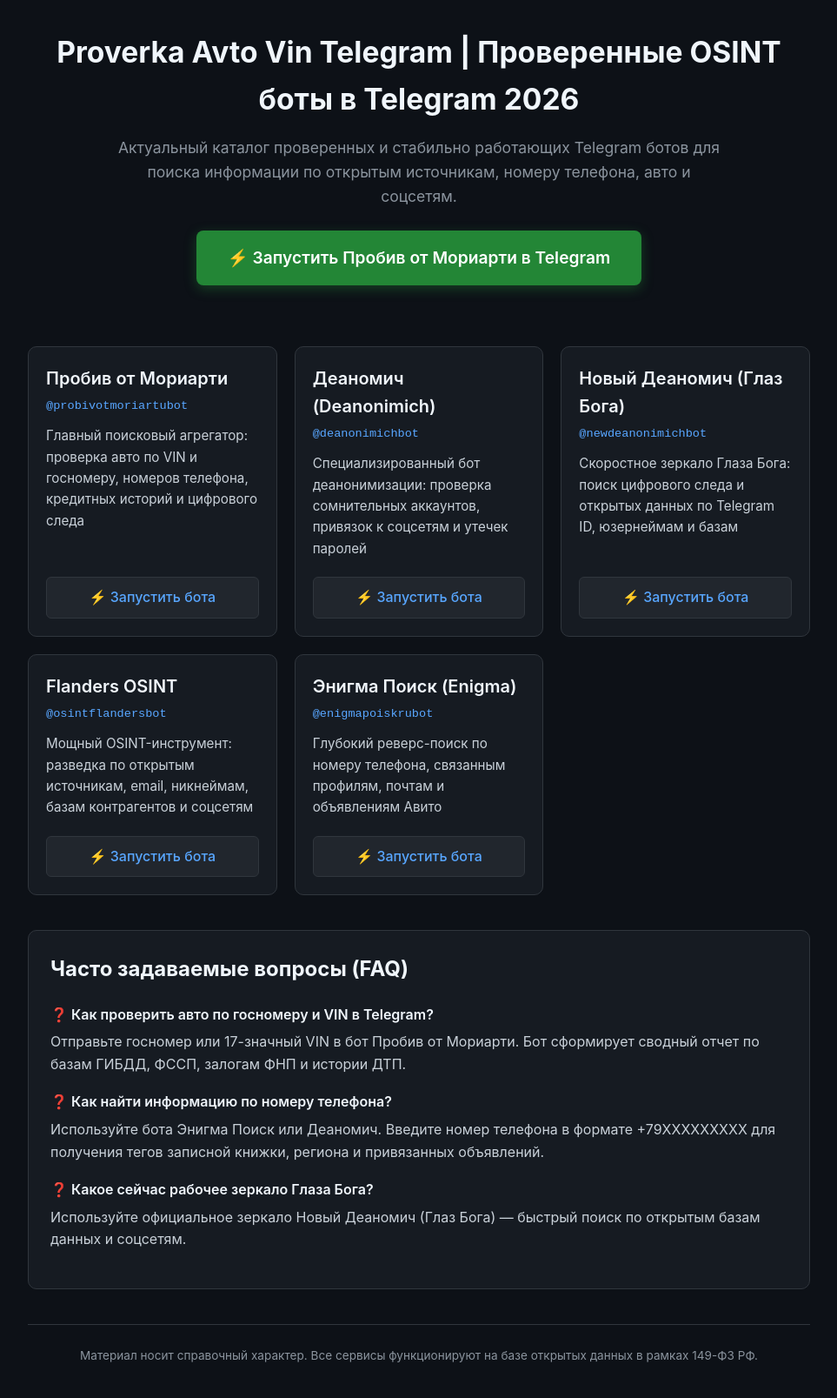
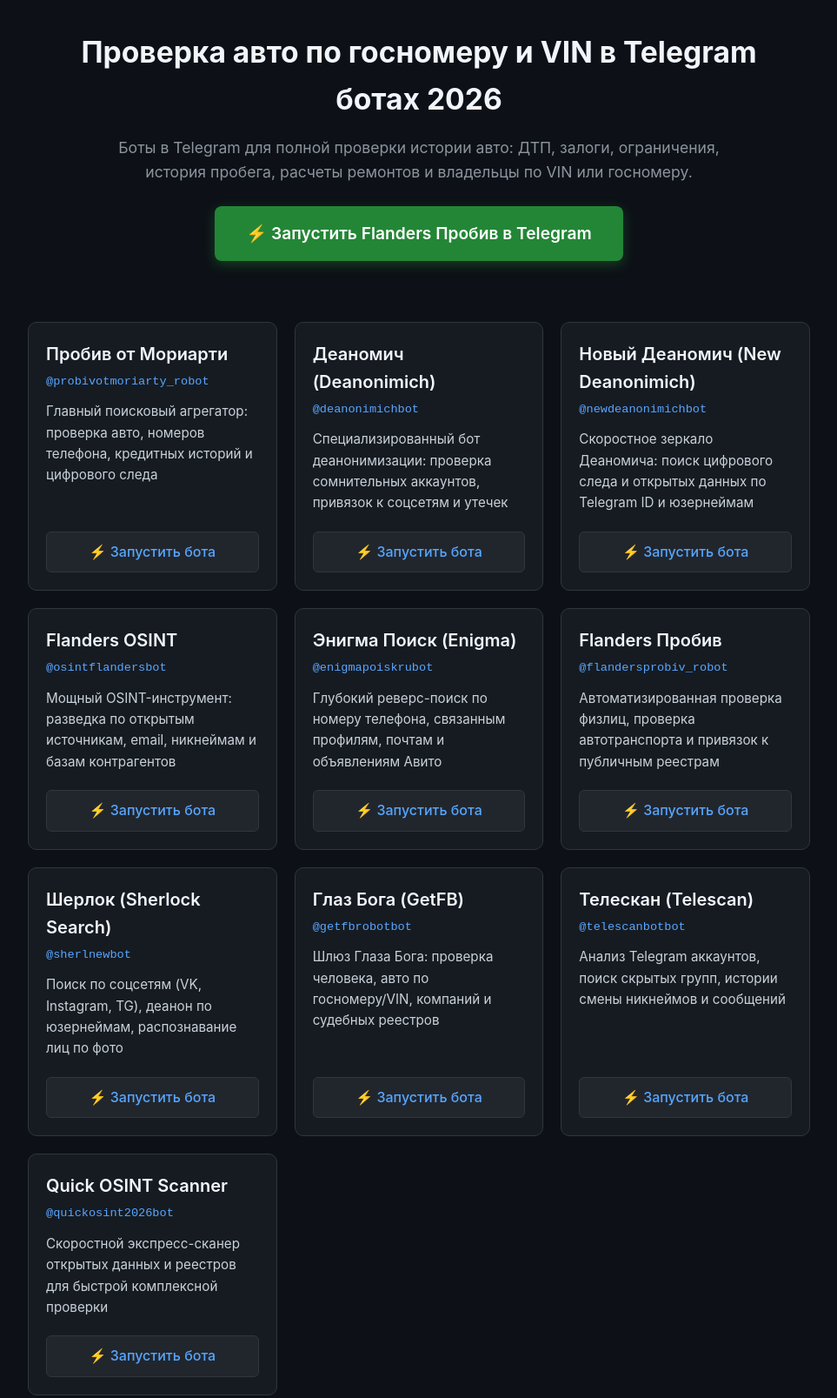
Before and after one commit to irenep64122/proverka-avto-vin-telegram, a plain HTML site: page index.html in a window 1280 px wide. Shown: the part 17-1624 px from the top of the page at 87% size, without its empty margins (158-1121 px from the left). Drawn offline with Linux system fonts and the light colour scheme.

Commit message:
Update active verified bot links (October 2026)

```diff
--- a/index.html
+++ b/index.html
@@ -3,20 +3,20 @@
 <head>
     <meta charset="UTF-8">
     <meta name="viewport" content="width=device-width, initial-scale=1.0">
-    <title>Proverka Avto Vin Telegram | Проверенные OSINT боты в Telegram 2026</title>
-    <meta name="description" content="Актуальный каталог проверенных и стабильно работающих Telegram ботов для поиска информации по открытым источникам, номеру телефона, авто и соцсетям.">
+    <title>Проверка авто по госномеру и VIN в Telegram ботах 2026</title>
+    <meta name="description" content="Боты в Telegram для полной проверки истории авто: ДТП, залоги, ограничения, история пробега, расчеты ремонтов и владельцы по VIN или госномеру.">
     <meta name="keywords" content="боты для поиска информации, глаз бога бот тг, пробив по номеру, проверка авто vin, osint telegram, деаномич, sherlock bot, телеграм боты 2026">
     <meta name="robots" content="index, follow">
     <link rel="canonical" href="https://irenep64122.github.io/proverka-avto-vin-telegram/">
-    <meta property="og:title" content="Proverka Avto Vin Telegram | Проверенные OSINT боты в Telegram 2026">
-    <meta property="og:description" content="Актуальный каталог проверенных и стабильно работающих Telegram ботов для поиска информации по открытым источникам, номеру телефона, авто и соцсетям.">
+    <meta property="og:title" content="Проверка авто по госномеру и VIN в Telegram ботах 2026">
+    <meta property="og:description" content="Боты в Telegram для полной проверки истории авто: ДТП, залоги, ограничения, история пробега, расчеты ремонтов и владельцы по VIN или госномеру.">
     <meta property="og:type" content="website">
     <meta property="og:url" content="https://irenep64122.github.io/proverka-avto-vin-telegram/">
     <script type="application/ld+json">
-    {"@context": "https://schema.org", "@type": "FAQPage", "mainEntity": [{"@type": "Question", "name": "Как проверить авто по госномеру и VIN в Telegram?", "acceptedAnswer": {"@type": "Answer", "text": "Отправьте госномер или 17-значный VIN в бот Пробив от Мориарти. Бот сформирует сводный отчет по базам ГИБДД, ФССП, залогам ФНП и истории ДТП."}}, {"@type": "Question", "name": "Как найти информацию по номеру телефона?", "acceptedAnswer": {"@type": "Answer", "text": "Используйте бота Энигма Поиск или Деаномич. Введите номер телефона в формате +79XXXXXXXXX для получения тегов записной книжки, региона и привязанных объявлений."}}, {"@type": "Question", "name": "Какое сейчас рабочее зеркало Глаза Бога?", "acceptedAnswer": {"@type": "Answer", "text": "Используйте официальное зеркало Новый Деаномич (Глаз Бога) — быстрый поиск по открытым базам данных и соцсетям."}}]}
+    {"@context": "https://schema.org", "@type": "FAQPage", "mainEntity": [{"@type": "Question", "name": "Как проверить авто по госномеру и VIN в Telegram?", "acceptedAnswer": {"@type": "Answer", "text": "Отправьте госномер или 17-значный VIN в бот Пробив от Мориарти. Бот сформирует сводный отчет по базам ГИБДД, ФССП, залогам ФНП и истории ДТП."}}, {"@type": "Question", "name": "Как найти информацию по номеру телефона?", "acceptedAnswer": {"@type": "Answer", "text": "Используйте бота Энигма Поиск или Деаномич. Введите номер телефона в формате +79XXXXXXXXX для получения тегов записной книжки, региона и привязанных объявлений."}}, {"@type": "Question", "name": "Безопасно ли использовать OSINT боты?", "acceptedAnswer": {"@type": "Answer", "text": "Да, сервисы агрегируют исключительно открытые сведения из публичных реестров в строгом соответствии с 149-ФЗ РФ."}}]}
     </script>
     <script type="application/ld+json">
-    {"@context": "https://schema.org", "@type": "SoftwareApplication", "name": "Proverka Avto Vin Telegram | Проверенные OSINT боты в Telegram 2026", "operatingSystem": "Telegram, Web, Android, iOS, Windows, macOS", "applicationCategory": "UtilitiesApplication", "offers": {"@type": "Offer", "price": "0", "priceCurrency": "RUB"}, "description": "Актуальный каталог проверенных и стабильно работающих Telegram ботов для поиска информации по открытым источникам, номеру телефона, авто и соцсетям."}
+    {"@context": "https://schema.org", "@type": "SoftwareApplication", "name": "Проверка авто по госномеру и VIN в Telegram ботах 2026", "operatingSystem": "Telegram, Web, Android, iOS, Windows, macOS", "applicationCategory": "UtilitiesApplication", "offers": {"@type": "Offer", "price": "0", "priceCurrency": "RUB"}, "description": "Боты в Telegram для полной проверки истории авто: ДТП, залоги, ограничения, история пробега, расчеты ремонтов и владельцы по VIN или госномеру."}
     </script>
     <style>
         :root {
@@ -89,9 +89,9 @@
 <body>
     <div class="container">
         <header>
-            <h1>Proverka Avto Vin Telegram | Проверенные OSINT боты в Telegram 2026</h1>
-            <p class="subtitle">Актуальный каталог проверенных и стабильно работающих Telegram ботов для поиска информации по открытым источникам, номеру телефона, авто и соцсетям.</p>
-            <a href="https://t.me/probivotmoriartubot?start=_ref_nO9wWn_gE466D" class="cta-btn" target="_blank" rel="noopener">⚡ Запустить Пробив от Мориарти в Telegram</a>
+            <h1>Проверка авто по госномеру и VIN в Telegram ботах 2026</h1>
+            <p class="subtitle">Боты в Telegram для полной проверки истории авто: ДТП, залоги, ограничения, история пробега, расчеты ремонтов и владельцы по VIN или госномеру.</p>
+            <a href="https://t.me/flandersprobiv_robot?start=nO9wWn_gE466D" class="cta-btn" target="_blank" rel="noopener">⚡ Запустить Flanders Пробив в Telegram</a>
         </header>
 
         <main>
@@ -99,29 +99,29 @@
 
         <div class="card">
             <div class="card-title">Пробив от Мориарти</div>
-            <div class="card-tag">@probivotmoriartubot</div>
-            <p class="card-desc">Главный поисковый агрегатор: проверка авто по VIN и госномеру, номеров телефона, кредитных историй и цифрового следа</p>
-            <a href="https://t.me/probivotmoriartubot?start=_ref_nO9wWn_gE466D" class="btn" target="_blank" rel="noopener">⚡ Запустить бота</a>
+            <div class="card-tag">@probivotmoriarty_robot</div>
+            <p class="card-desc">Главный поисковый агрегатор: проверка авто, номеров телефона, кредитных историй и цифрового следа</p>
+            <a href="https://t.me/probivotmoriarty_robot?start=_ref_nO9wWn_gE466D" class="btn" target="_blank" rel="noopener">⚡ Запустить бота</a>
         </div>
 
         <div class="card">
             <div class="card-title">Деаномич (Deanonimich)</div>
             <div class="card-tag">@deanonimichbot</div>
-            <p class="card-desc">Специализированный бот деанонимизации: проверка сомнительных аккаунтов, привязок к соцсетям и утечек паролей</p>
+            <p class="card-desc">Специализированный бот деанонимизации: проверка сомнительных аккаунтов, привязок к соцсетям и утечек</p>
             <a href="https://t.me/deanonimichbot?start=nO9wWn_gE466D" class="btn" target="_blank" rel="noopener">⚡ Запустить бота</a>
         </div>
 
         <div class="card">
-            <div class="card-title">Новый Деаномич (Глаз Бога)</div>
+            <div class="card-title">Новый Деаномич (New Deanonimich)</div>
             <div class="card-tag">@newdeanonimichbot</div>
-            <p class="card-desc">Скоростное зеркало Глаза Бога: поиск цифрового следа и открытых данных по Telegram ID, юзернеймам и базам</p>
+            <p class="card-desc">Скоростное зеркало Деаномича: поиск цифрового следа и открытых данных по Telegram ID и юзернеймам</p>
             <a href="https://t.me/newdeanonimichbot?start=nO9wWn_gE466D" class="btn" target="_blank" rel="noopener">⚡ Запустить бота</a>
         </div>
 
         <div class="card">
             <div class="card-title">Flanders OSINT</div>
             <div class="card-tag">@osintflandersbot</div>
-            <p class="card-desc">Мощный OSINT-инструмент: разведка по открытым источникам, email, никнеймам, базам контрагентов и соцсетям</p>
+            <p class="card-desc">Мощный OSINT-инструмент: разведка по открытым источникам, email, никнеймам и базам контрагентов</p>
             <a href="https://t.me/osintflandersbot?start=nO9wWn_gE466D" class="btn" target="_blank" rel="noopener">⚡ Запустить бота</a>
         </div>
 
@@ -132,11 +132,46 @@
             <a href="https://t.me/enigmapoiskrubot?start=nO9wWn_gE466D" class="btn" target="_blank" rel="noopener">⚡ Запустить бота</a>
         </div>
 
+        <div class="card">
+            <div class="card-title">Flanders Пробив</div>
+            <div class="card-tag">@flandersprobiv_robot</div>
+            <p class="card-desc">Автоматизированная проверка физлиц, проверка автотранспорта и привязок к публичным реестрам</p>
+            <a href="https://t.me/flandersprobiv_robot?start=nO9wWn_gE466D" class="btn" target="_blank" rel="noopener">⚡ Запустить бота</a>
+        </div>
+
+        <div class="card">
+            <div class="card-title">Шерлок (Sherlock Search)</div>
+            <div class="card-tag">@sherlnewbot</div>
+            <p class="card-desc">Поиск по соцсетям (VK, Instagram, TG), деанон по юзернеймам, распознавание лиц по фото</p>
+            <a href="https://t.me/sherlnewbot?start=nO9wWn_gE466D" class="btn" target="_blank" rel="noopener">⚡ Запустить бота</a>
+        </div>
+
+        <div class="card">
+            <div class="card-title">Глаз Бога (GetFB)</div>
+            <div class="card-tag">@getfbrobotbot</div>
+            <p class="card-desc">Шлюз Глаза Бога: проверка человека, авто по госномеру/VIN, компаний и судебных реестров</p>
+            <a href="https://t.me/getfbrobotbot?start=nO9wWn_gE466D" class="btn" target="_blank" rel="noopener">⚡ Запустить бота</a>
+        </div>
+
+        <div class="card">
+            <div class="card-title">Телескан (Telescan)</div>
+            <div class="card-tag">@telescanbotbot</div>
+            <p class="card-desc">Анализ Telegram аккаунтов, поиск скрытых групп, истории смены никнеймов и сообщений</p>
+            <a href="https://t.me/telescanbotbot?start=nO9wWn_gE466D" class="btn" target="_blank" rel="noopener">⚡ Запустить бота</a>
+        </div>
+
+        <div class="card">
+            <div class="card-title">Quick OSINT Scanner</div>
+            <div class="card-tag">@quickosint2026bot</div>
+            <p class="card-desc">Скоростной экспресс-сканер открытых данных и реестров для быстрой комплексной проверки</p>
+            <a href="https://t.me/quickosint2026bot?start=nO9wWn_gE466D" class="btn" target="_blank" rel="noopener">⚡ Запустить бота</a>
+        </div>
+
             </div>
 
             <section class="faq">
                 <h2>Часто задаваемые вопросы (FAQ)</h2>
-                <div class="faq-item"><div class="faq-q">❓ Как проверить авто по госномеру и VIN в Telegram?</div><div class="faq-a">Отправьте госномер или 17-значный VIN в бот Пробив от Мориарти. Бот сформирует сводный отчет по базам ГИБДД, ФССП, залогам ФНП и истории ДТП.</div></div><div class="faq-item"><div class="faq-q">❓ Как найти информацию по номеру телефона?</div><div class="faq-a">Используйте бота Энигма Поиск или Деаномич. Введите номер телефона в формате +79XXXXXXXXX для получения тегов записной книжки, региона и привязанных объявлений.</div></div><div class="faq-item"><div class="faq-q">❓ Какое сейчас рабочее зеркало Глаза Бога?</div><div class="faq-a">Используйте официальное зеркало Новый Деаномич (Глаз Бога) — быстрый поиск по открытым базам данных и соцсетям.</div></div>
+                <div class="faq-item"><div class="faq-q">❓ Как проверить авто по госномеру и VIN в Telegram?</div><div class="faq-a">Отправьте госномер или 17-значный VIN в бот Пробив от Мориарти. Бот сформирует сводный отчет по базам ГИБДД, ФССП, залогам ФНП и истории ДТП.</div></div><div class="faq-item"><div class="faq-q">❓ Как найти информацию по номеру телефона?</div><div class="faq-a">Используйте бота Энигма Поиск или Деаномич. Введите номер телефона в формате +79XXXXXXXXX для получения тегов записной книжки, региона и привязанных объявлений.</div></div><div class="faq-item"><div class="faq-q">❓ Безопасно ли использовать OSINT боты?</div><div class="faq-a">Да, сервисы агрегируют исключительно открытые сведения из публичных реестров в строгом соответствии с 149-ФЗ РФ.</div></div>
             </section>
         </main>
 
```
